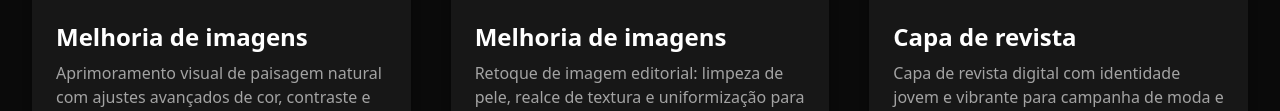
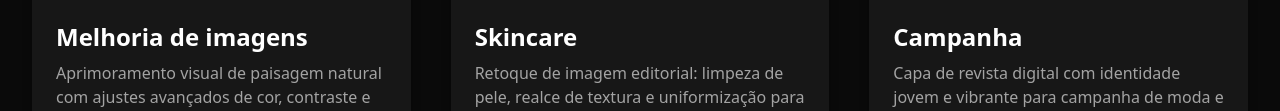
Before and after one commit to diegoom38/vtcygnus_portfolio, a plain HTML site: page index.html in a window 1280 px wide. Shown: the part 1563-1674 px from the top of the page. Drawn offline with nearby package versions, Linux system fonts and the light colour scheme.

Commit message:
feature: troca de nome

```diff
--- a/index.html
+++ b/index.html
@@ -267,7 +267,7 @@
             class="w-full h-56 object-cover cursor-pointer hover:scale-110 transition-transform duration-300"
           />
           <div class="p-6">
-            <h4 class="text-2xl font-bold mb-2">Melhoria de imagens</h4>
+            <h4 class="text-2xl font-bold mb-2">Skincare</h4>
             <p class="text-neutral-400 mb-4">
               Retoque de imagem editorial: limpeza de pele, realce de textura e
               uniformização para campanha skincare.
@@ -294,7 +294,7 @@
             class="w-full h-56 object-cover cursor-pointer hover:scale-110 transition-transform duration-300"
           />
           <div class="p-6">
-            <h4 class="text-2xl font-bold mb-2">Capa de revista</h4>
+            <h4 class="text-2xl font-bold mb-2">Campanha</h4>
             <p class="text-neutral-400 mb-4">
               Capa de revista digital com identidade jovem e vibrante para
               campanha de moda e acessórios urbanos.
```
